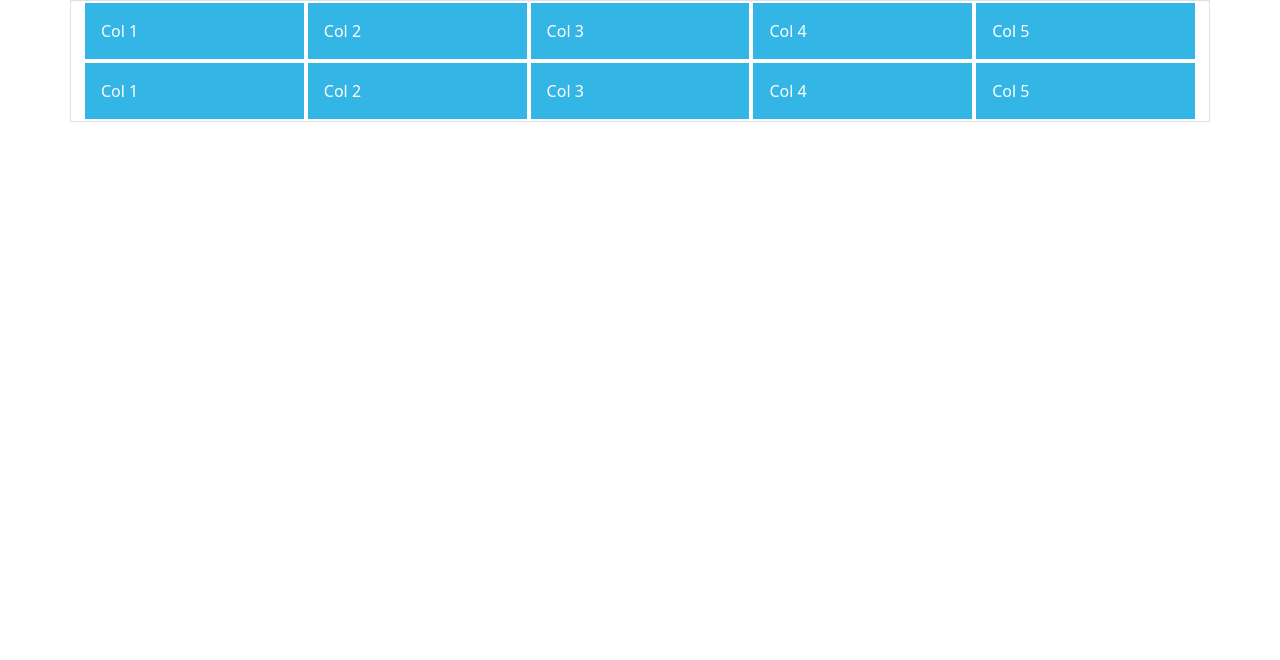
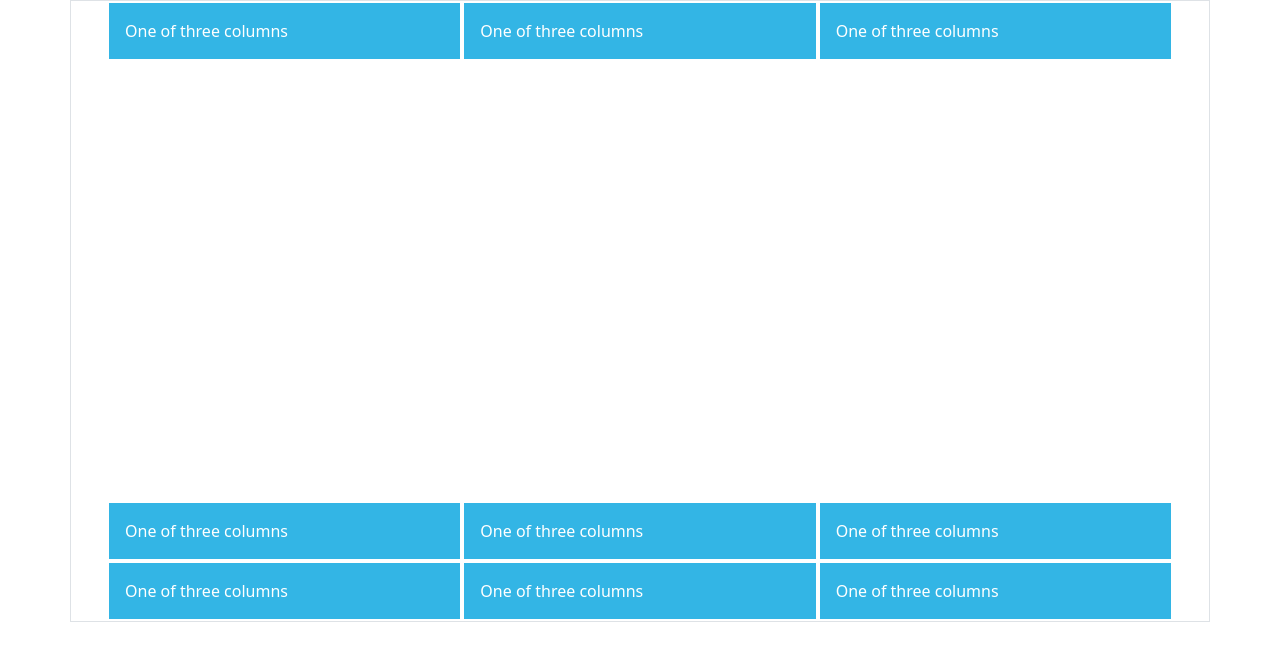
Before and after one commit to Cesarcasas0737/bootstrap_grid_System, a website: page index.html in a window 1280 px wide. Drawn offline with nearby package versions, Linux system fonts and the light colour scheme.

Commit message:
Colums pract

```diff
--- a/index.html
+++ b/index.html
@@ -11,19 +11,40 @@
 </head>
 <body>
     <div class="container-md border">
-        <div class="row">
-            <div class="col">Col 1</div>
-            <div class="col">Col 2</div>
-            <div class="col">Col 3</div>
-            <div class="col">Col 4</div>
-            <div class="col">Col 5</div>
+            <div class="container">
+        <div class="row align-items-start" style="height:500px;">
+            <div class="col">
+            One of three columns
+            </div>
+            <div class="col">
+            One of three columns
+            </div>
+            <div class="col">
+            One of three columns
+            </div>
         </div>
-        <div class="row">
-            <div class="col">Col 1</div>
-            <div class="col">Col 2</div>
-            <div class="col">Col 3</div>
-            <div class="col">Col 4</div>
-            <div class="col">Col 5</div>
+        <div class="row align-items-center">
+            <div class="col">
+            One of three columns
+            </div>
+            <div class="col">
+            One of three columns
+            </div>
+            <div class="col">
+            One of three columns
+            </div>
+        </div>
+        <div class="row align-items-end">
+            <div class="col">
+            One of three columns
+            </div>
+            <div class="col">
+            One of three columns
+            </div>
+            <div class="col">
+            One of three columns
+            </div>
+        </div>
         </div>
     </div>
 
```
